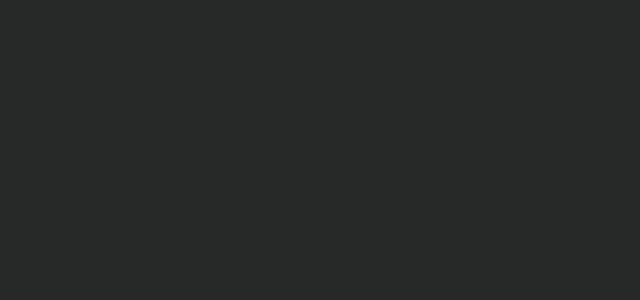
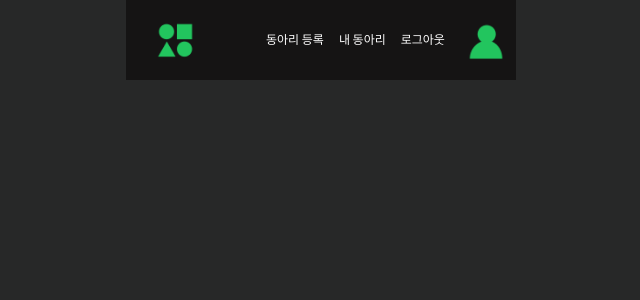
Before and after one commit to hufstory/oedong_front, a React (Create React App) app: page /search in a window 1280 px wide. Before the commit this address had no page. Shown: the top 300 px of the page, without its empty margins (319-959 px from the left). Built offline with nearby package versions, Linux system fonts and the light colour scheme; a small style sheet from the web is missing.

Commit message:
Design: 검색 페이지 UI 시작

```diff
--- a/src/App.js
+++ b/src/App.js
@@ -2,6 +2,7 @@
 import MainPage from "./pages/MainPage/MainPage";
 import EnrollClub from "./pages/EnrollClub/EnrollClub";
 import EnrollSuccess from "./pages/EnrollClub/EnrollSuccess";
+import SearchClub from "./pages/SearchClub/SearchClub";
 
 function App() {
   return (
@@ -10,6 +11,7 @@
         <Route path="/" element={<MainPage />} />
         <Route path="/enroll" element={<EnrollClub />} />
         <Route path="/enroll/success" element={<EnrollSuccess />} />
+        <Route path="/search" element={<SearchClub />} />
       </Routes>
     </Router>
   );
--- a/src/components/Search.js
+++ b/src/components/Search.js
@@ -1,4 +1,5 @@
 import { AiOutlineSearch } from "react-icons/ai";
+import { Link } from "react-router-dom";
 
 const Search = () => {
   return (
@@ -10,9 +11,11 @@
           placeholder="동아리를 검색해보세요!"
         />
       </span>
-      <button>
-        <AiOutlineSearch size="33" color="#22C55E" className="ml-[30px]" />
-      </button>
+      <Link to="/search">
+        <button>
+          <AiOutlineSearch size="33" color="#22C55E" className="ml-[30px]" />
+        </button>
+      </Link>
     </div>
   );
 };
--- /dev/null
+++ b/src/pages/SearchClub/SearchClub.js
@@ -0,0 +1,11 @@
+import Header from "../../components/Header";
+
+const SearchClub = () => {
+  return (
+    <div>
+      <Header />
+    </div>
+  );
+};
+
+export default SearchClub;
```
